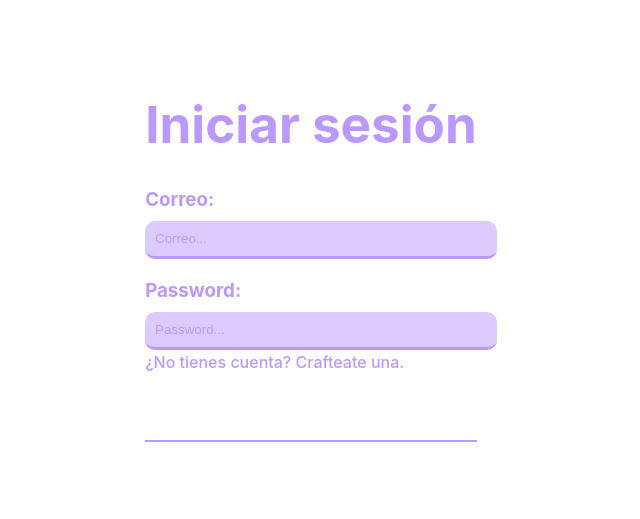
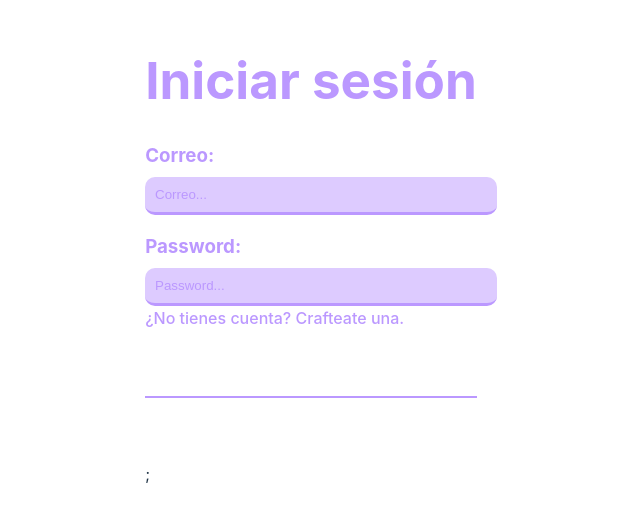
Before and after one commit to YahelMdza87/EquipoCloud, a React (Vite) app in the folder frontEnd/: page / in a window 1280 px wide. Shown: the part 131-650 px from the top of the page, without its empty margins (329-969 px from the left). Built offline with nearby package versions, Linux system fonts and the light colour scheme; no server answers.

Commit message:
add google autentication

```diff
--- a/frontEnd/src/App.jsx
+++ b/frontEnd/src/App.jsx
@@ -3,16 +3,20 @@ import { useState } from 'react'
 import reactLogo from './assets/react.svg'
 import viteLogo from '/vite.svg'
 import './App.css'
+import './components/Login'
 import logoGoogle from "./assets/google-logo.png"
 import logoFacebook from "./assets/facebook-logo.png"
 import { GoogleOAuthProvider } from '@react-oauth/google'
+import Login from './components/Login';
 const URL = import.meta.env.VITE_BACKEND_URL || "http://localhost:3000/users";
 
 function App() {
   const [count, setCount] = useState(0)
 
   return (
+    <GoogleOAuthProvider clientId={"468778218661-69jde72qsrpa89fk3ioor7b2gcn5hg9e.apps.googleusercontent.com"}>
       <div className="card">
+
         <h1 className="title-login">Iniciar sesión</h1>
           {/* <button onClick={async() => {
             const res = await fetch(`${URL}`);
@@ -33,16 +37,13 @@ function App() {
           </div>
           <a href="" style={{color: "#BB98FF"}}>¿No tienes cuenta? Crafteate una.</a>
         </div>
-        <div style={{border: "solid 1px #BB98FF", marginTop:"20%"}}></div>
-        {/* <GoogleOAuthProvider clientId={CLIENT_ID}>
-        <div className='autentication-with-google'>
-          <img src={logoGoogle} alt="" />
-          <img src={logoFacebook} alt="" />
-        </div>
-        </GoogleOAuthProvider> */}
+        <div style={{border: "solid 1px #BB98FF", marginTop:"20%"}}></div><br />
+        <Login />
+
 
 
       </div>
+      </GoogleOAuthProvider>
   )
 }
 
--- /dev/null
+++ b/frontEnd/src/components/Login.jsx
@@ -0,0 +1,21 @@
+import { GoogleLogin } from '@react-oauth/google';
+
+export default function Login() {
+    function handleSuccess() {
+    }
+    function handleError() {
+        console.log("Login failed");
+      }
+    return(
+        <div>
+            <GoogleLogin
+                onSuccess={credentialResponse => {
+                    console.log(credentialResponse);
+                }}
+                onError={() => {
+                    console.log('Login Failed');
+                }}
+            />;
+        </div>
+    );
+}
```
